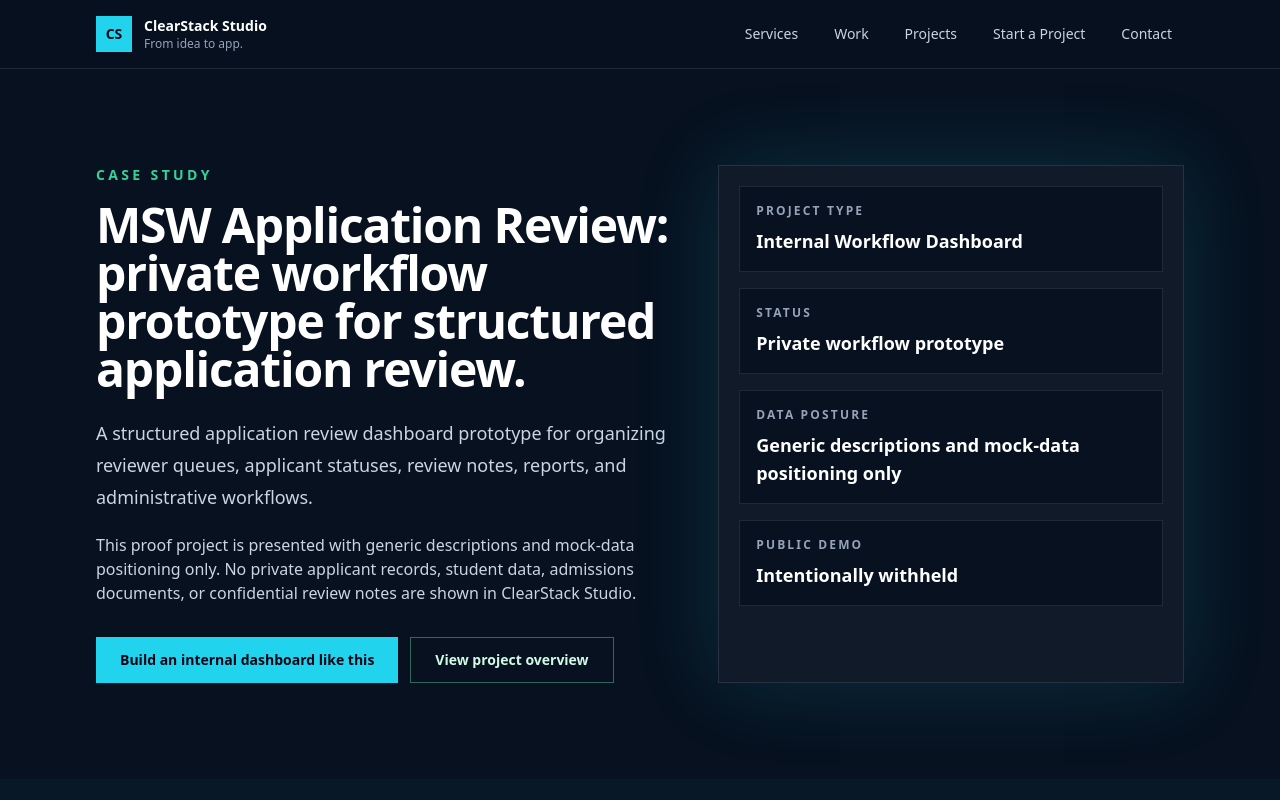
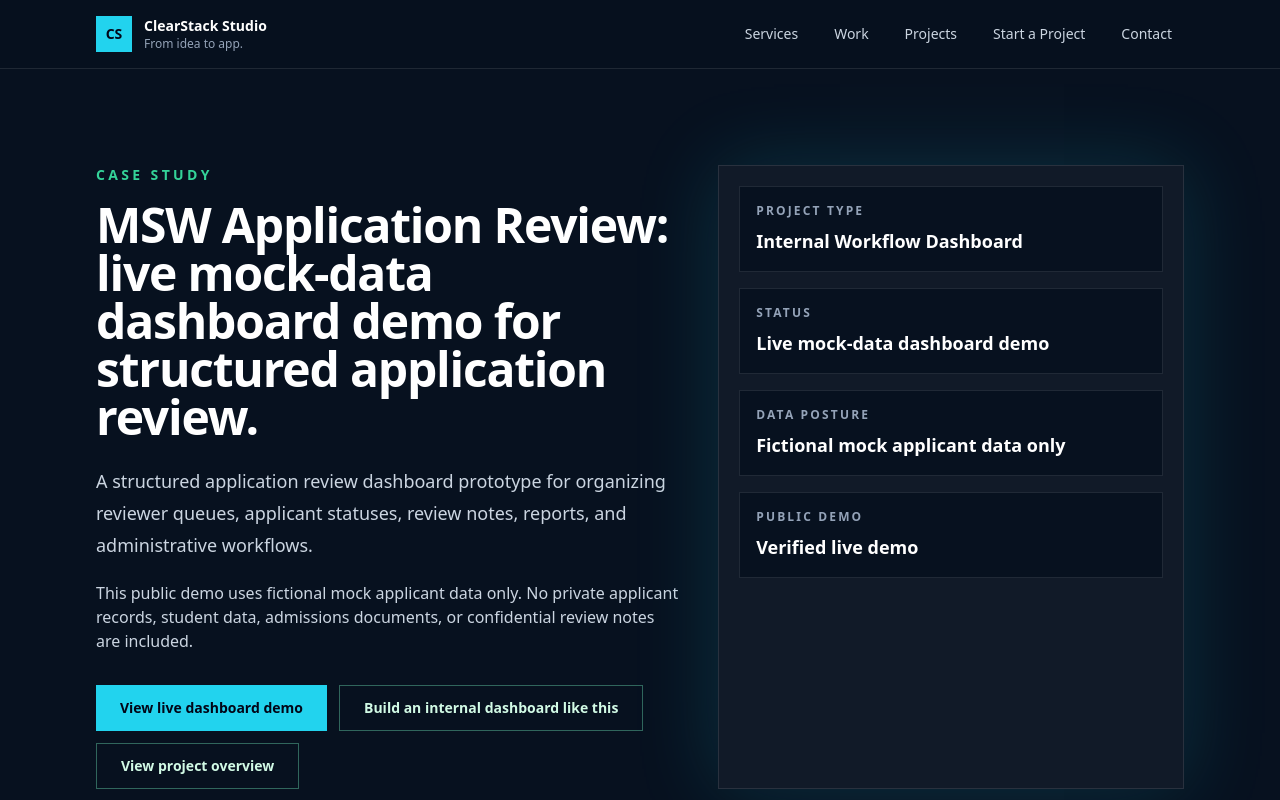
Before and after one commit to bchan818/ClearStackStudioWebsite, a Next.js app: page /work/msw-application-review/case-study in a window 1280 px wide. Shown: the top 800 px of the page. Built offline with nearby package versions, Linux system fonts and the light colour scheme.

Commit message:
Link MSW live demo to ClearStack Studio

```diff
--- a/app/contact/page.tsx
+++ b/app/contact/page.tsx
@@ -1,7 +1,7 @@
 import type { Metadata } from "next";
 import Link from "next/link";
 import { StorefrontCta } from "@/components/StorefrontCta";
-import { clearBloomLiveUrl } from "@/lib/siteLinks";
+import { clearBloomLiveUrl, mswApplicationReviewDemoUrl } from "@/lib/siteLinks";
 
 const contactReasons = [
   "MVP Launch Package",
@@ -74,7 +74,7 @@ const inquiryPaths = [
   },
   {
     title: "Internal dashboard inquiry",
-    text: "For teams that need structured reviewer queues, applicant/status tracking, review notes, reports, export planning, administrative workflows, or privacy-conscious internal dashboard MVPs using safe mock scope first.",
+    text: "For teams that need structured reviewer queues, applicant/status tracking, review notes, reports, export planning, administrative workflows, or privacy-conscious internal dashboard MVPs using safe mock scope first. See the MSW Application Review live mock-data dashboard demo as proof.",
     href: "mailto:hello@clearstack.studio?subject=Internal%20dashboard%20inquiry%20for%20ClearStack%20Studio",
     cta: "Start a dashboard inquiry"
   }
@@ -97,8 +97,13 @@ const proofLinks = [
     href: "/work/ai-fashion-model/case-study"
   },
   {
+    title: "View live dashboard demo",
+    text: "Public-safe dashboard demo using fictional mock applicant data only.",
+    href: mswApplicationReviewDemoUrl
+  },
+  {
     title: "MSW Application Review case study",
-    text: "Case-study-only internal workflow dashboard proof for structured application review, role-based workflow planning, status tracking, reports, export planning, and privacy-conscious dashboard design.",
+    text: "Live mock-data internal workflow dashboard demo for structured application review, reviewer assignment flows, status tracking, reports, export planning, and privacy-conscious dashboard design.",
     href: "/work/msw-application-review/case-study"
   }
 ];
--- a/app/projects/page.tsx
+++ b/app/projects/page.tsx
@@ -1,6 +1,6 @@
 import type { Metadata } from "next";
 import Link from "next/link";
-import { cardScopeLiveUrl, clearBloomLiveUrl } from "@/lib/siteLinks";
+import { cardScopeLiveUrl, clearBloomLiveUrl, mswApplicationReviewDemoUrl } from "@/lib/siteLinks";
 
 const categoryChips = ["All", "Software MVP", "Storefront MVP", "AI Tool", "Dashboard"];
 
@@ -53,16 +53,16 @@ const projects = [
   {
     name: "MSW Application Review",
     category: "Internal Workflow Dashboard",
-    status: "Private workflow prototype",
+    status: "Live mock-data dashboard demo",
     description:
       "A structured application review dashboard prototype for organizing reviewer queues, applicant statuses, review notes, reports, and administrative workflows.",
     proves:
       "Internal dashboard builds, application/review workflows, status tracking, reviewer assignment flows, report/export interface planning, privacy-conscious dashboard design, and database-backed app architecture planning.",
     relatedService: "Internal Dashboard Build",
     serviceHref: "/services",
-    liveDemo: undefined,
+    liveDemo: mswApplicationReviewDemoUrl,
     caseStudy: "/work/msw-application-review/case-study",
-    cta: "View case study",
+    cta: "View live dashboard demo",
     accent: "emerald"
   }
 ];
@@ -234,11 +234,11 @@ export default function ProjectsPage() {
                           className="focus-ring inline-flex items-center justify-center border border-white/15 px-4 py-3 text-sm font-semibold text-slate-100 transition hover:border-cyan-300/50 hover:text-white"
                           href={project.liveDemo}
                         >
-                          Live demo
+                          {project.name === "MSW Application Review" ? "View live dashboard demo" : "Live demo"}
                         </Link>
                       ) : project.name === "MSW Application Review" ? (
                         <span className="inline-flex items-center justify-center border border-emerald-300/20 px-4 py-3 text-center text-sm font-semibold text-emerald-100">
-                          Public demo withheld
+                          Live mock-data demo available
                         </span>
                       ) : (
                         <span className="inline-flex items-center justify-center border border-white/10 px-4 py-3 text-sm font-semibold text-slate-500">
--- a/app/services/page.tsx
+++ b/app/services/page.tsx
@@ -2,7 +2,7 @@ import type { Metadata } from "next";
 import Link from "next/link";
 import { ServicePackages } from "@/components/ServicePackages";
 import { StorefrontCta } from "@/components/StorefrontCta";
-import { clearBloomLiveUrl } from "@/lib/siteLinks";
+import { clearBloomLiveUrl, mswApplicationReviewDemoUrl } from "@/lib/siteLinks";
 
 const processSteps = [
   {
@@ -56,7 +56,7 @@ const proofLinks = [
   },
   {
     title: "MSW Application Review case study",
-    text: "A case-study-only internal workflow dashboard proof for application review, role-based workflow planning, status tracking, reports, export planning, and privacy-conscious dashboard design.",
+    text: "A live mock-data internal workflow dashboard demo for application review, reviewer assignment flows, status tracking, reports, export planning, and privacy-conscious dashboard design.",
     href: "/work/msw-application-review/case-study"
   }
 ];
@@ -70,9 +70,9 @@ const specialtyServices = [
   },
   {
     title: "Internal workflow dashboards",
-    text: "A private workflow prototype for organizing reviewer queues, applicant statuses, review notes, reports, and administrative workflows using mock-data positioning only.",
-    href: "/work/msw-application-review/case-study",
-    cta: "View case study"
+    text: "A live mock-data dashboard demo for organizing reviewer queues, applicant statuses, review notes, reports, and administrative workflows using fictional applicant data only.",
+    href: mswApplicationReviewDemoUrl,
+    cta: "View live dashboard demo"
   }
 ];
 
--- a/app/start/page.tsx
+++ b/app/start/page.tsx
@@ -1,6 +1,6 @@
 import type { Metadata } from "next";
 import Link from "next/link";
-import { cardScopeLiveUrl, clearBloomLiveUrl } from "@/lib/siteLinks";
+import { cardScopeLiveUrl, clearBloomLiveUrl, mswApplicationReviewDemoUrl } from "@/lib/siteLinks";
 
 const projectPaths = [
   {
@@ -45,13 +45,15 @@ const projectPaths = [
   },
   {
     title: "Internal Workflow Dashboard",
-    eyebrow: "Private workflow prototype",
+    eyebrow: "Live mock-data dashboard demo",
     who: "Teams with manual review, tracking, approval, reporting, intake, or decision-support workflows.",
     build:
       "Reviewer queues, applicant/status tracking, review note structure, report/export interface planning, administrative workflows, and role-based workflow maps.",
     proof: "MSW Application Review",
     proofHref: "/work/msw-application-review",
-    scope: "Case-study-only dashboard proof first; live public demos, auth, databases, permissions, audit logs, and integrations wait until a mock-data-only demo is prepared.",
+    liveHref: mswApplicationReviewDemoUrl,
+    liveLabel: "View live dashboard demo",
+    scope: "Public-safe mock-data dashboard demo and case study first; real auth, databases, permissions, audit logs, and integrations wait until approved scope.",
     cta: "Start a dashboard inquiry",
     accent: "emerald"
   },
--- a/app/work/msw-application-review/case-study/page.tsx
+++ b/app/work/msw-application-review/case-study/page.tsx
@@ -1,11 +1,12 @@
 import type { Metadata } from "next";
 import Link from "next/link";
+import { mswApplicationReviewDemoUrl } from "@/lib/siteLinks";
 
 const summaryStats = [
   { label: "Project type", value: "Internal Workflow Dashboard" },
-  { label: "Status", value: "Private workflow prototype" },
-  { label: "Data posture", value: "Generic descriptions and mock-data positioning only" },
-  { label: "Public demo", value: "Intentionally withheld" }
+  { label: "Status", value: "Live mock-data dashboard demo" },
+  { label: "Data posture", value: "Fictional mock applicant data only" },
+  { label: "Public demo", value: "Verified live demo" }
 ];
 
 const approachItems = [
@@ -39,7 +40,7 @@ const futureRoadmap = [
 export const metadata: Metadata = {
   title: "MSW Application Review Case Study | ClearStack Studio",
   description:
-    "Case study for MSW Application Review, a case-study-only internal workflow dashboard proof project with mock-data positioning and privacy-safe boundaries."
+    "Case study for MSW Application Review, a live mock-data internal workflow dashboard demo with privacy-safe boundaries."
 };
 
 export default function MswApplicationReviewCaseStudyPage() {
@@ -51,17 +52,23 @@ export default function MswApplicationReviewCaseStudyPage() {
             Case Study
           </p>
           <h1 className="mt-4 text-4xl font-semibold tracking-tight text-white sm:text-5xl">
-            MSW Application Review: private workflow prototype for structured application review.
+            MSW Application Review: live mock-data dashboard demo for structured application review.
           </h1>
           <p className="mt-6 text-lg leading-8 text-slate-300">
             A structured application review dashboard prototype for organizing reviewer queues, applicant statuses, review notes, reports, and administrative workflows.
           </p>
           <p className="mt-5 text-sm leading-6 text-slate-300 sm:text-base">
-            This proof project is presented with generic descriptions and mock-data positioning only. No private applicant records, student data, admissions documents, or confidential review notes are shown in ClearStack Studio.
+            This public demo uses fictional mock applicant data only. No private applicant records, student data, admissions documents, or confidential review notes are included.
           </p>
           <div className="mt-8 flex flex-wrap gap-3">
             <Link
               className="focus-ring inline-flex items-center justify-center bg-cyanGlow px-6 py-3 text-sm font-semibold text-slate-950 transition hover:bg-emeraldLift"
+              href={mswApplicationReviewDemoUrl}
+            >
+              View live dashboard demo
+            </Link>
+            <Link
+              className="focus-ring inline-flex items-center justify-center border border-emerald-300/40 px-6 py-3 text-sm font-semibold text-emerald-100 transition hover:border-emerald-300 hover:text-white"
               href="/contact"
             >
               Build an internal dashboard like this
@@ -133,9 +140,9 @@ export default function MswApplicationReviewCaseStudyPage() {
               </p>
             </article>
             <article className="border border-emerald-300/20 bg-emerald-300/[0.05] p-6">
-              <h2 className="text-2xl font-semibold text-white">No public live demo yet</h2>
+              <h2 className="text-2xl font-semibold text-white">Live public mock-data demo available</h2>
               <p className="mt-4 text-sm leading-6 text-slate-300">
-                The live public demo is intentionally withheld until a mock-data-only demo is prepared. The ClearStack Studio site links only to this project overview and case study for now.
+                The live public demo is available as a mock-data-only dashboard. It uses fictional applicant records and does not include private admissions data, documents, or confidential review notes.
               </p>
             </article>
           </div>
@@ -164,7 +171,7 @@ export default function MswApplicationReviewCaseStudyPage() {
             Future roadmap
           </p>
           <h2 className="mt-4 max-w-3xl text-3xl font-semibold tracking-tight text-white sm:text-4xl">
-            The next phase is a public-safe demo environment, not a private-data deployment.
+            The next phase is strengthening the public-safe demo path without connecting private admissions data.
           </h2>
           <div className="mt-10 grid gap-4 md:grid-cols-2 lg:grid-cols-4">
             {futureRoadmap.map((item) => (
@@ -176,6 +183,12 @@ export default function MswApplicationReviewCaseStudyPage() {
           <div className="mt-10 flex flex-wrap gap-3">
             <Link
               className="focus-ring inline-flex items-center justify-center bg-cyanGlow px-5 py-3 text-sm font-semibold text-slate-950 transition hover:bg-emeraldLift"
+              href={mswApplicationReviewDemoUrl}
+            >
+              View live dashboard demo
+            </Link>
+            <Link
+              className="focus-ring inline-flex items-center justify-center border border-emerald-300/40 px-5 py-3 text-sm font-semibold text-emerald-100 transition hover:border-emerald-300 hover:text-white"
               href="/contact"
             >
               Start a dashboard inquiry
--- a/app/work/msw-application-review/page.tsx
+++ b/app/work/msw-application-review/page.tsx
@@ -1,5 +1,6 @@
 import type { Metadata } from "next";
 import Link from "next/link";
+import { mswApplicationReviewDemoUrl } from "@/lib/siteLinks";
 
 const dashboardFeatures = [
   {
@@ -59,7 +60,7 @@ const roadmapItems = [
 export const metadata: Metadata = {
   title: "MSW Application Review | ClearStack Studio",
   description:
-    "MSW Application Review is a case-study-only internal workflow dashboard proof project for structured application review, reviewer queues, status tracking, and privacy-conscious dashboard design."
+    "MSW Application Review is a public-safe internal workflow dashboard demo and case study for structured application review, reviewer queues, status tracking, and privacy-conscious dashboard design."
 };
 
 export default function MswApplicationReviewPage() {
@@ -72,7 +73,7 @@ export default function MswApplicationReviewPage() {
               Internal Workflow Dashboard
             </p>
             <span className="border border-emerald-300/40 bg-emerald-300/[0.12] px-3 py-1 text-xs font-semibold uppercase tracking-[0.18em] text-emerald-100">
-              Private workflow prototype
+              Live mock-data dashboard demo
             </span>
           </div>
           <h1 className="mt-4 text-4xl font-semibold tracking-tight text-white sm:text-5xl">
@@ -82,10 +83,10 @@ export default function MswApplicationReviewPage() {
             A structured application review dashboard prototype for organizing reviewer queues, applicant statuses, review notes, reports, and administrative workflows.
           </p>
           <p className="mt-5 text-sm leading-6 text-slate-300 sm:text-base">
-            This proof project is presented with generic descriptions and mock-data positioning only. No private applicant records, student data, admissions documents, or confidential review notes are shown in ClearStack Studio.
+            This public demo uses fictional mock applicant data only. No private applicant records, student data, admissions documents, or confidential review notes are included.
           </p>
           <div className="mt-8 flex flex-wrap gap-3">
-            {["Case-study-only", "Mock-data positioning", "No public live demo", "Privacy boundary"].map((tag) => (
+            {["Public demo prototype", "Mock applicant data only", "Live dashboard demo", "Privacy boundary"].map((tag) => (
               <span
                 className="border border-emerald-300/30 bg-emerald-300/[0.08] px-3 py-2 text-sm text-emerald-100"
                 key={tag}
@@ -97,6 +98,12 @@ export default function MswApplicationReviewPage() {
           <div className="mt-8 flex flex-wrap gap-3">
             <Link
               className="focus-ring inline-flex items-center justify-center bg-cyanGlow px-5 py-3 text-sm font-semibold text-slate-950 transition hover:bg-emeraldLift"
+              href={mswApplicationReviewDemoUrl}
+            >
+              View live dashboard demo
+            </Link>
+            <Link
+              className="focus-ring inline-flex items-center justify-center border border-emerald-300/40 px-5 py-3 text-sm font-semibold text-emerald-100 transition hover:border-emerald-300 hover:text-white"
               href="/work/msw-application-review/case-study"
             >
               View case study
@@ -119,10 +126,10 @@ export default function MswApplicationReviewPage() {
               <div className="border border-white/15 bg-slateInk p-5">
                 <p className="text-sm text-slate-400">Status</p>
                 <h2 className="mt-3 text-2xl font-semibold text-white">
-                  Private workflow prototype
+                  Live mock-data dashboard demo
                 </h2>
                 <p className="mt-3 text-sm leading-6 text-slate-300">
-                  Local/private app build verified. A live public demo is intentionally withheld until a mock-data-only demo is prepared.
+                  Live mock-data dashboard demo verified. The demo uses fictional applicant records only and does not expose private admissions data.
                 </p>
               </div>
               <div className="grid gap-4 sm:grid-cols-3">
@@ -139,7 +146,7 @@ export default function MswApplicationReviewPage() {
               </div>
             </div>
             <p className="mt-6 text-sm leading-6 text-slate-400">
-              No private app URL, applicant route, applicant ID, student name, admissions record, or confidential review note is linked or displayed here.
+              The linked public demo contains fictional mock records only; no private applicant IDs, student names, admissions records, documents, or confidential review notes are linked or displayed.
             </p>
           </div>
         </div>
@@ -169,10 +176,10 @@ export default function MswApplicationReviewPage() {
             Planned app route structure
           </p>
           <h2 className="mt-4 text-3xl font-semibold tracking-tight text-white">
-            The private build is organized around operational dashboard routes.
+            The demo and planning pattern are organized around operational dashboard routes.
           </h2>
           <p className="mt-5 text-sm leading-6 text-slate-300 sm:text-base">
-            These route groups describe the app architecture only. They are not public links and do not expose private applicant data.
+            These route groups describe the public-safe mock demo architecture and the private app planning pattern. They do not expose private applicant data.
           </p>
           <div className="mt-8 grid gap-3 sm:grid-cols-2">
             {safeRoutes.map((route) => (
@@ -188,7 +195,7 @@ export default function MswApplicationReviewPage() {
             Future roadmap
           </p>
           <h2 className="mt-4 text-3xl font-semibold tracking-tight text-white">
-            Public sharing waits for a safe mock-data demo path.
+            Public sharing uses the verified mock-data-only demo path.
           </h2>
           <div className="mt-8 grid gap-3">
             {roadmapItems.map((item) => (
@@ -209,11 +216,17 @@ export default function MswApplicationReviewPage() {
             Build an internal dashboard like this with safe MVP boundaries first.
           </h2>
           <p className="mt-5 max-w-3xl text-sm leading-6 text-slate-300 sm:text-base">
-            MSW Application Review is positioned as case-study-only proof for internal dashboards, review workflows, status tracking, and privacy-conscious architecture planning.
+            MSW Application Review is positioned as live mock-data dashboard proof for internal dashboards, review workflows, status tracking, and privacy-conscious architecture planning.
           </p>
           <div className="mt-8 flex flex-wrap gap-3">
             <Link
               className="focus-ring inline-flex items-center justify-center bg-cyanGlow px-5 py-3 text-sm font-semibold text-slate-950 transition hover:bg-emeraldLift"
+              href={mswApplicationReviewDemoUrl}
+            >
+              View live dashboard demo
+            </Link>
+            <Link
+              className="focus-ring inline-flex items-center justify-center border border-emerald-300/40 px-5 py-3 text-sm font-semibold text-emerald-100 transition hover:border-emerald-300 hover:text-white"
               href="/contact"
             >
               Build an internal dashboard like this
--- a/app/work/page.tsx
+++ b/app/work/page.tsx
@@ -1,7 +1,7 @@
 import type { Metadata } from "next";
 import Link from "next/link";
 import { FeaturedProduct } from "@/components/FeaturedProduct";
-import { cardScopeLiveUrl, clearBloomLiveUrl } from "@/lib/siteLinks";
+import { cardScopeLiveUrl, clearBloomLiveUrl, mswApplicationReviewDemoUrl } from "@/lib/siteLinks";
 
 const capabilities = [
   "MVP software products",
@@ -95,7 +95,7 @@ export default function WorkPage() {
           <p className="mt-4 max-w-2xl text-sm leading-6 text-slate-300">
             Each project keeps scope honest: static proof where appropriate,
             mock data only for sensitive workflows, and future integrations only
-            after the MVP direction is clear.
+            after the MVP direction is clear. MSW Application Review now includes a public-safe live mock-data dashboard demo.
           </p>
           <div className="mt-6 flex flex-wrap gap-3">
             <Link
@@ -124,6 +124,12 @@ export default function WorkPage() {
             </Link>
             <Link
               className="focus-ring inline-flex items-center justify-center border border-emerald-300/40 px-5 py-3 text-sm font-semibold text-emerald-100 transition hover:border-emerald-300 hover:text-white"
+              href={mswApplicationReviewDemoUrl}
+            >
+              View live dashboard demo
+            </Link>
+            <Link
+              className="focus-ring inline-flex items-center justify-center border border-emerald-300/40 px-5 py-3 text-sm font-semibold text-emerald-100 transition hover:border-emerald-300 hover:text-white"
               href="/work/msw-application-review"
             >
               View project overview
--- a/lib/siteLinks.ts
+++ b/lib/siteLinks.ts
@@ -1,2 +1,3 @@
 export const cardScopeLiveUrl = "https://cardscope-mvp.vercel.app";
 export const clearBloomLiveUrl = "https://clearbloom-beauty.vercel.app";
+export const mswApplicationReviewDemoUrl = "https://msw-application-review-demo.vercel.app";
```
